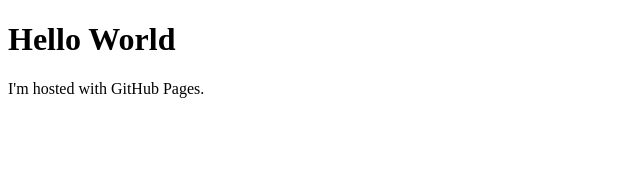
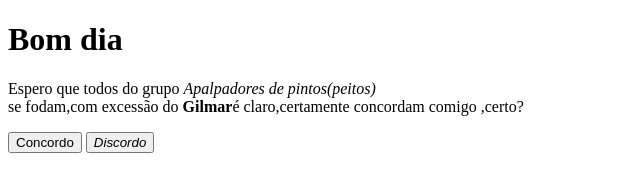
Before and after one commit to Gilmar-cpu/Gilmar-cpu.github.io, a plain HTML site: page index.html in a window 1280 px wide. Shown: the whole page, without its empty margins (0-640 px from the left). Drawn offline with Linux system fonts and the light colour scheme.

Commit message:
Atualizar o index.html

```diff
--- a/index.html
+++ b/index.html
@@ -1,7 +1,10 @@
 <!DOCTYPE html>
 <html>
 <body>
-<h1>Hello World</h1>
-<p>I'm hosted with GitHub Pages.</p>
+<h1>Bom dia</h1>
+<p>Espero que todos do grupo <em>Apalpadores de pintos(peitos)</em><br>
+se fodam,com excessão do <strong>Gilmar</strong>é claro,certamente concordam comigo ,certo?</p>
+<button>Concordo</button>
+<button><em>Discordo</em></button>
 </body>
 </html>
```
